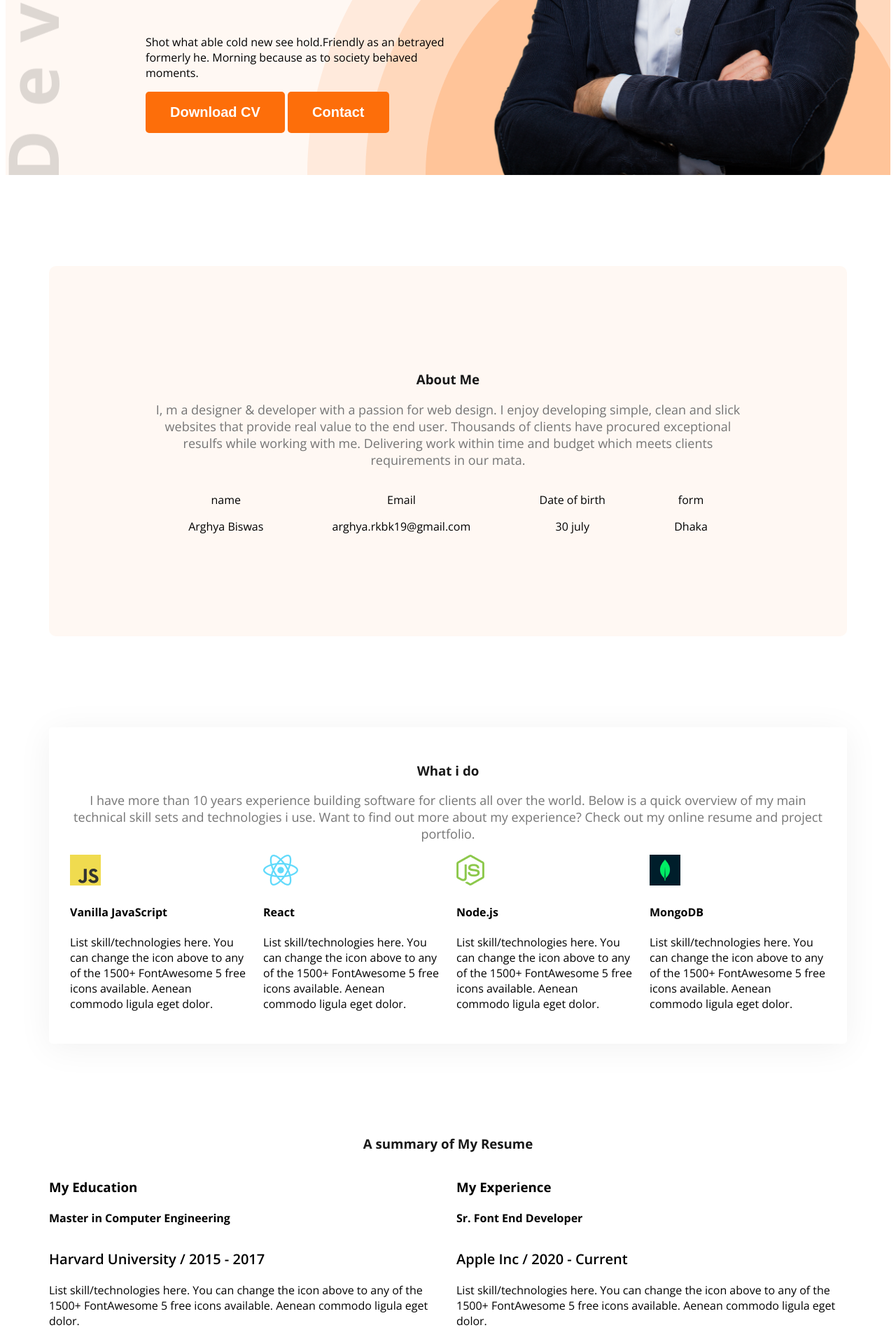
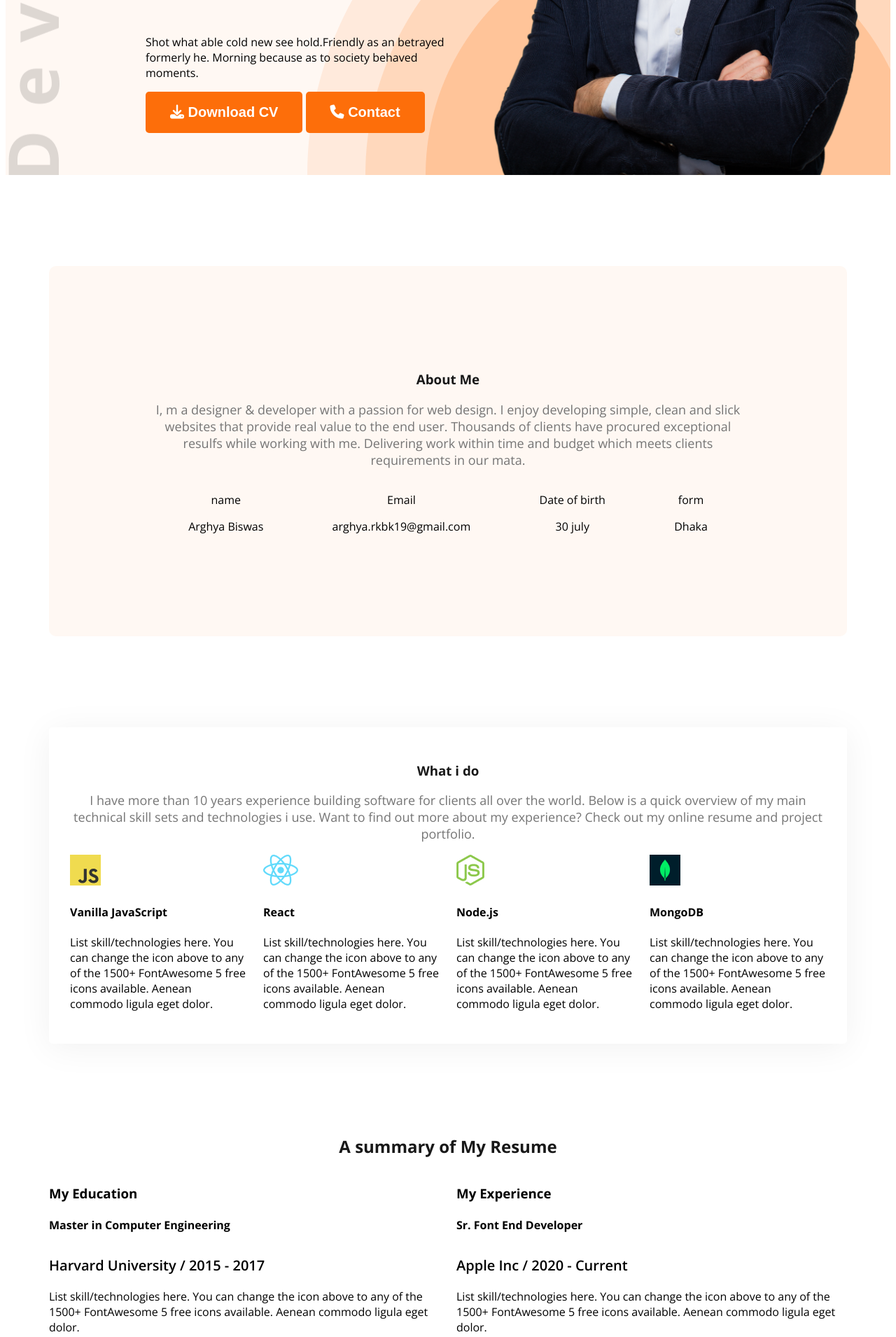
Before and after one commit to Arghya044/web-dev-portfolio, a plain HTML site: page index.html in a window 1280 px wide. Shown: the part 520-2430 px from the top of the page at 70% size. Drawn offline with nearby package versions, Linux system fonts and the light colour scheme.

Commit message:
my portfolio web

```diff
--- a/index.html
+++ b/index.html
@@ -8,6 +8,7 @@
 <link rel="preconnect" href="https://fonts.gstatic.com" crossorigin>
 <link href="https://fonts.googleapis.com/css2?family=Open+Sans:ital,wght@0,300..800;1,300..800&display=swap" rel="stylesheet">
     <link rel="stylesheet" href="styles/portfoli.css">
+    <script src="https://kit.fontawesome.com/915dd62a74.js" crossorigin="anonymous"></script>
 </head>
 <body class="open-sans-normal">
     <header class="header secondary-bg" >
@@ -27,8 +28,8 @@
                 <h4 class="banner-greetings">Hi,I am</h4>
                 <h1 class="banner-title">Arghya Biswas</h1>
                 <p class="banner-description">Shot what able cold new see hold.Friendly as an betrayed formerly he. Morning because as to society behaved moments.</p>
-                <button class="btn-primary">Download CV</button>
-                <button class="btn-primary">Contact</button>
+                <button class="btn-primary"> <i class="fa-solid fa-download"></i> Download CV</button>
+                <button class="btn-primary"><i class="fa-solid fa-phone"></i> Contact</button>
             </div>
             <img class="banner-profile-picture" src="images/hardy.png" alt="">
         </div>
@@ -89,7 +90,7 @@
          </section>
          <section class="resume">
 
-            <h3 class="section-title text-center">A summary of My Resume</h3>
+            <h2 class="section-title text-center">A summary of My Resume</h2>
             <div class="resume-container">
                 <!-- .resume-column*2>h3.resume-column-title+.experience*3>h4.experience-title+h5.experience-sub-title+.experience-description -->
                  <div class="resume-column">
@@ -142,7 +143,7 @@ to any of the 1500+ FontAwesome 5 free icons available. Aenean commodo ligula eg
 
             </div>
 
-            <div class="text-center resume-download-cv"><button class="btn-primary">Download CV</button></div>
+            <div class="text-center resume-download-cv"><button class="btn-primary"> <i class="fa-solid fa-download"></i> Download CV</button></div>
 
          </section>
 
--- a/styles/portfoli.css
+++ b/styles/portfoli.css
@@ -56,8 +56,8 @@ nav ul li a{
     font-size: 20px;
 }
 .section-title{
-    font: size 35px;
-    font-weight:bold;
+    font: size 70px;
+    font: 700px;
     color: #181818;
 
 }
```
